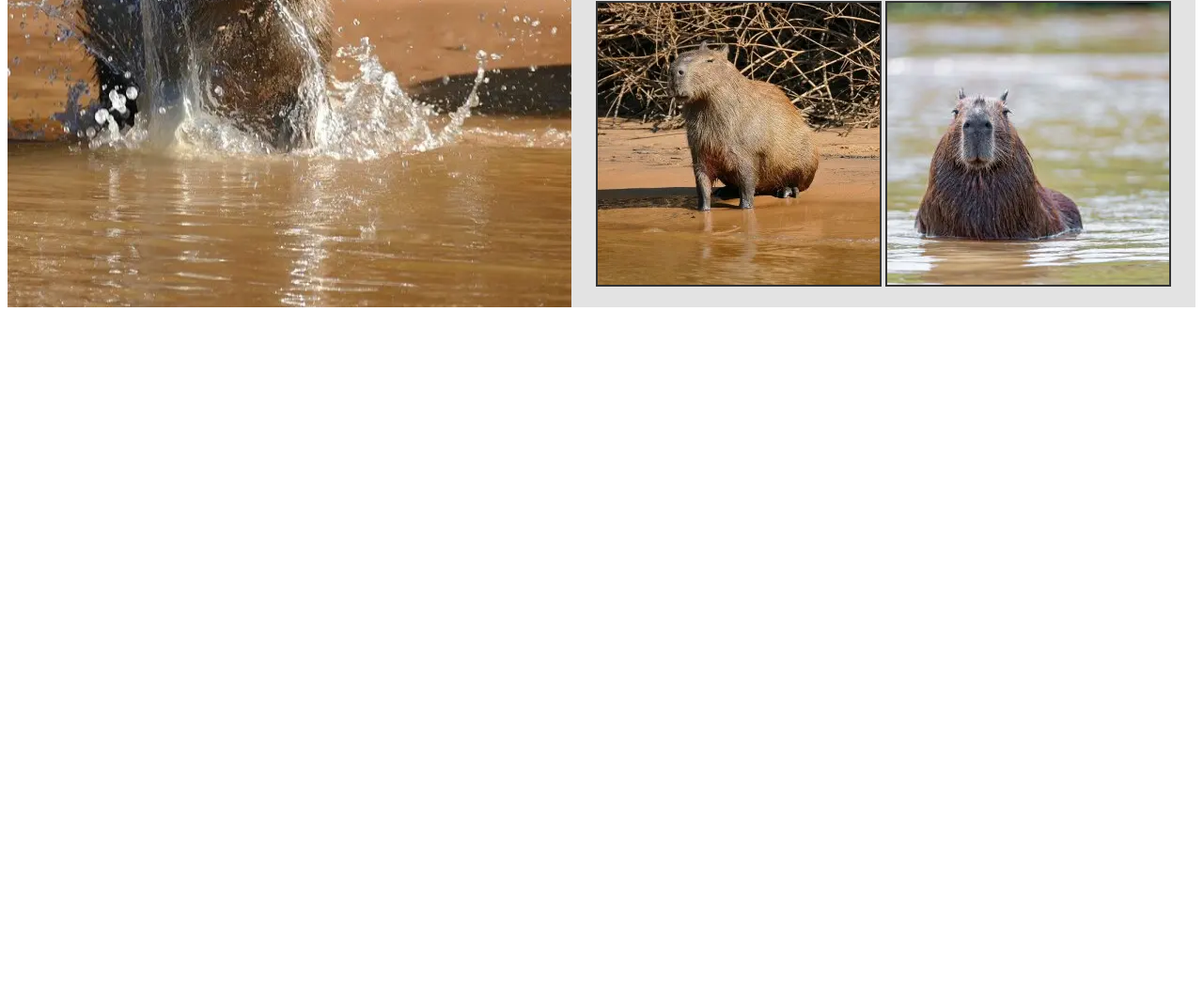
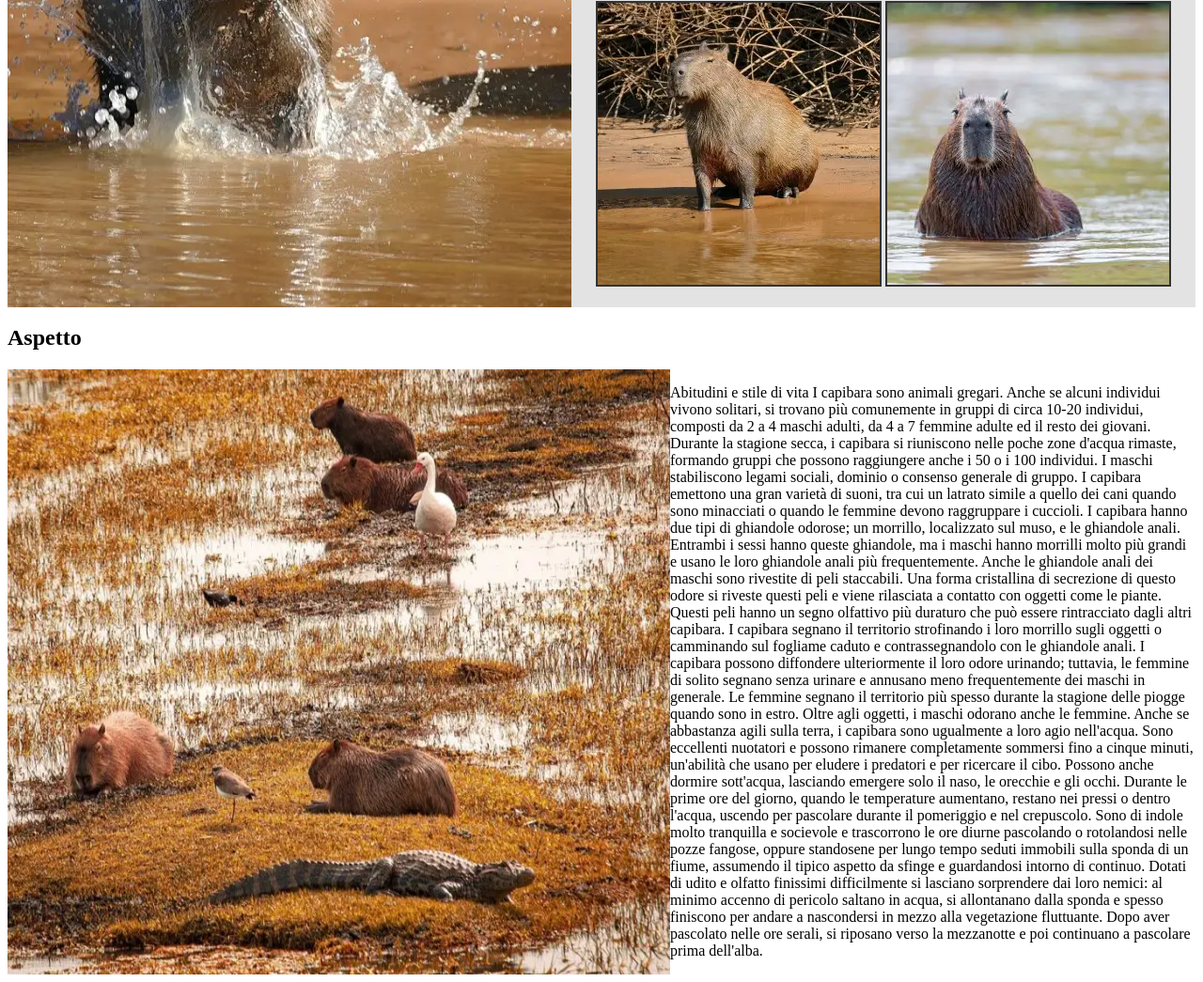
Before and after one commit to Frapatr/Eserciziogit, a plain HTML site: page index.html in a window 1280 px wide. Shown: the part 1407-2452 px from the top of the page at 94% size. Before the commit the page ends 1742 px from the top, so only its background shows below. Drawn offline with Linux system fonts and the light colour scheme.

Commit message:
aggiunto articolo

```diff
--- a/index.html
+++ b/index.html
@@ -54,9 +54,16 @@
     </ul>
     </div>
    </article>
-<div class="">
+   <h2>Aspetto</h2>
+   <article class="dflex">
+    <img src="/images/1058px-estao-ecolgica-do-taim-por-gabriel-sparrenberger-01jpg.webp" alt="img capibara">
+    <p>Abitudini e stile di vita
+    I capibara sono animali gregari. Anche se alcuni individui vivono solitari, si trovano più comunemente in gruppi di circa 10-20 individui, composti da 2 a 4 maschi adulti, da 4 a 7 femmine adulte ed il resto dei giovani. Durante la stagione secca, i capibara si riuniscono nelle poche zone d'acqua rimaste, formando gruppi che possono raggiungere anche i 50 o i 100 individui. I maschi stabiliscono legami sociali, dominio o consenso generale di gruppo. I capibara emettono una gran varietà di suoni, tra cui un latrato simile a quello dei cani quando sono minacciati o quando le femmine devono raggruppare i cuccioli.
 
-</div>
+    I capibara hanno due tipi di ghiandole odorose; un morrillo, localizzato sul muso, e le ghiandole anali. Entrambi i sessi hanno queste ghiandole, ma i maschi hanno morrilli molto più grandi e usano le loro ghiandole anali più frequentemente. Anche le ghiandole anali dei maschi sono rivestite di peli staccabili. Una forma cristallina di secrezione di questo odore si riveste questi peli e viene rilasciata a contatto con oggetti come le piante. Questi peli hanno un segno olfattivo più duraturo che può essere rintracciato dagli altri capibara. I capibara segnano il territorio strofinando i loro morrillo sugli oggetti o camminando sul fogliame caduto e contrassegnandolo con le ghiandole anali. I capibara possono diffondere ulteriormente il loro odore urinando; tuttavia, le femmine di solito segnano senza urinare e annusano meno frequentemente dei maschi in generale. Le femmine segnano il territorio più spesso durante la stagione delle piogge quando sono in estro. Oltre agli oggetti, i maschi odorano anche le femmine.
+
+    Anche se abbastanza agili sulla terra, i capibara sono ugualmente a loro agio nell'acqua. Sono eccellenti nuotatori e possono rimanere completamente sommersi fino a cinque minuti, un'abilità che usano per eludere i predatori e per ricercare il cibo. Possono anche dormire sott'acqua, lasciando emergere solo il naso, le orecchie e gli occhi. Durante le prime ore del giorno, quando le temperature aumentano, restano nei pressi o dentro l'acqua, uscendo per pascolare durante il pomeriggio e nel crepuscolo. Sono di indole molto tranquilla e socievole e trascorrono le ore diurne pascolando o rotolandosi nelle pozze fangose, oppure standosene per lungo tempo seduti immobili sulla sponda di un fiume, assumendo il tipico aspetto da sfinge e guardandosi intorno di continuo. Dotati di udito e olfatto finissimi difficilmente si lasciano sorprendere dai loro nemici: al minimo accenno di pericolo saltano in acqua, si allontanano dalla sponda e spesso finiscono per andare a nascondersi in mezzo alla vegetazione fluttuante. Dopo aver pascolato nelle ore serali, si riposano verso la mezzanotte e poi continuano a pascolare prima dell'alba.</p></article>
+
 <body>
 
 </body>
```
Also changed, not shown: images/1058px-estao-ecolgica-do-taim-por-gabriel-sparrenberger-01jpg.webp (added).
